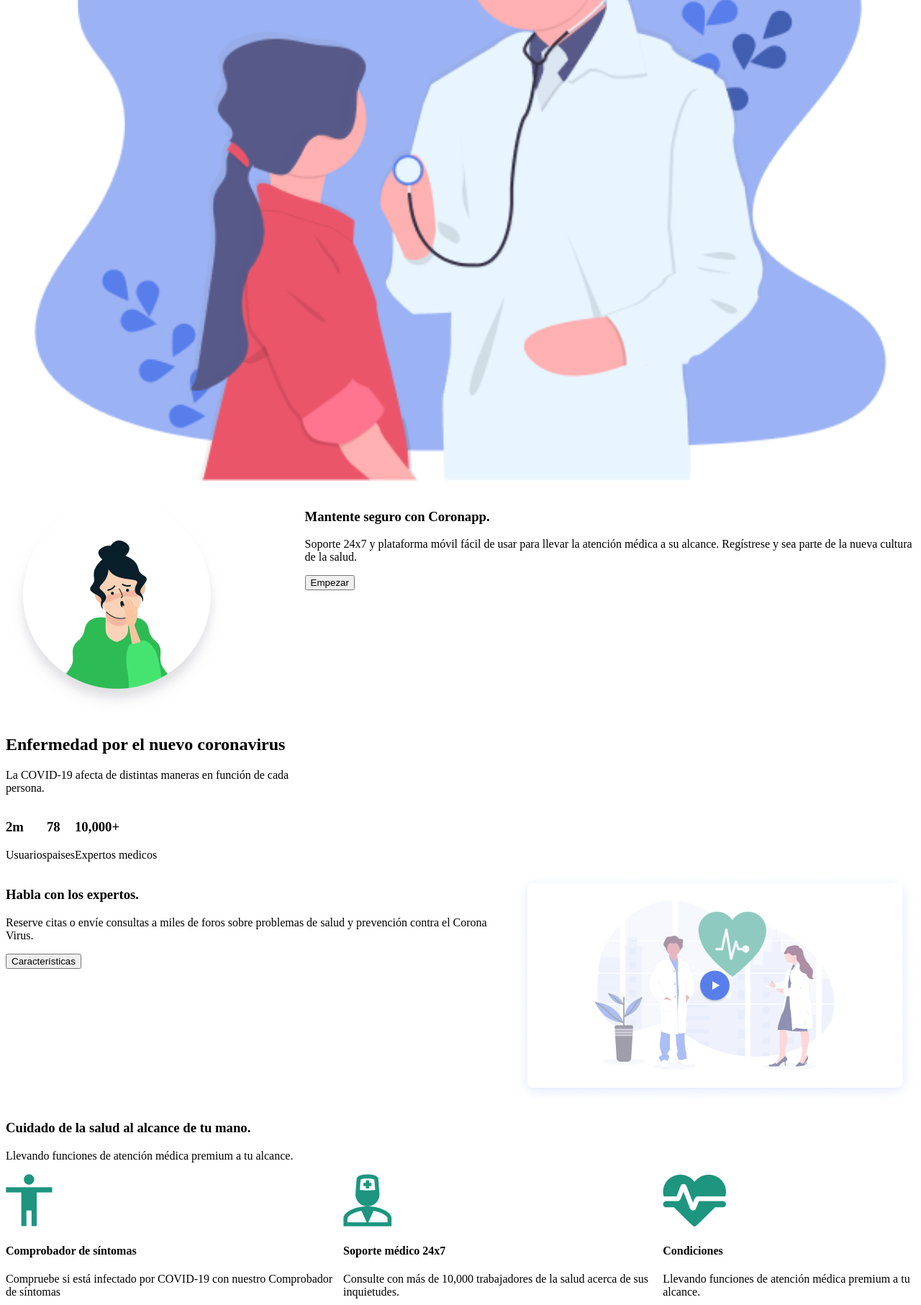
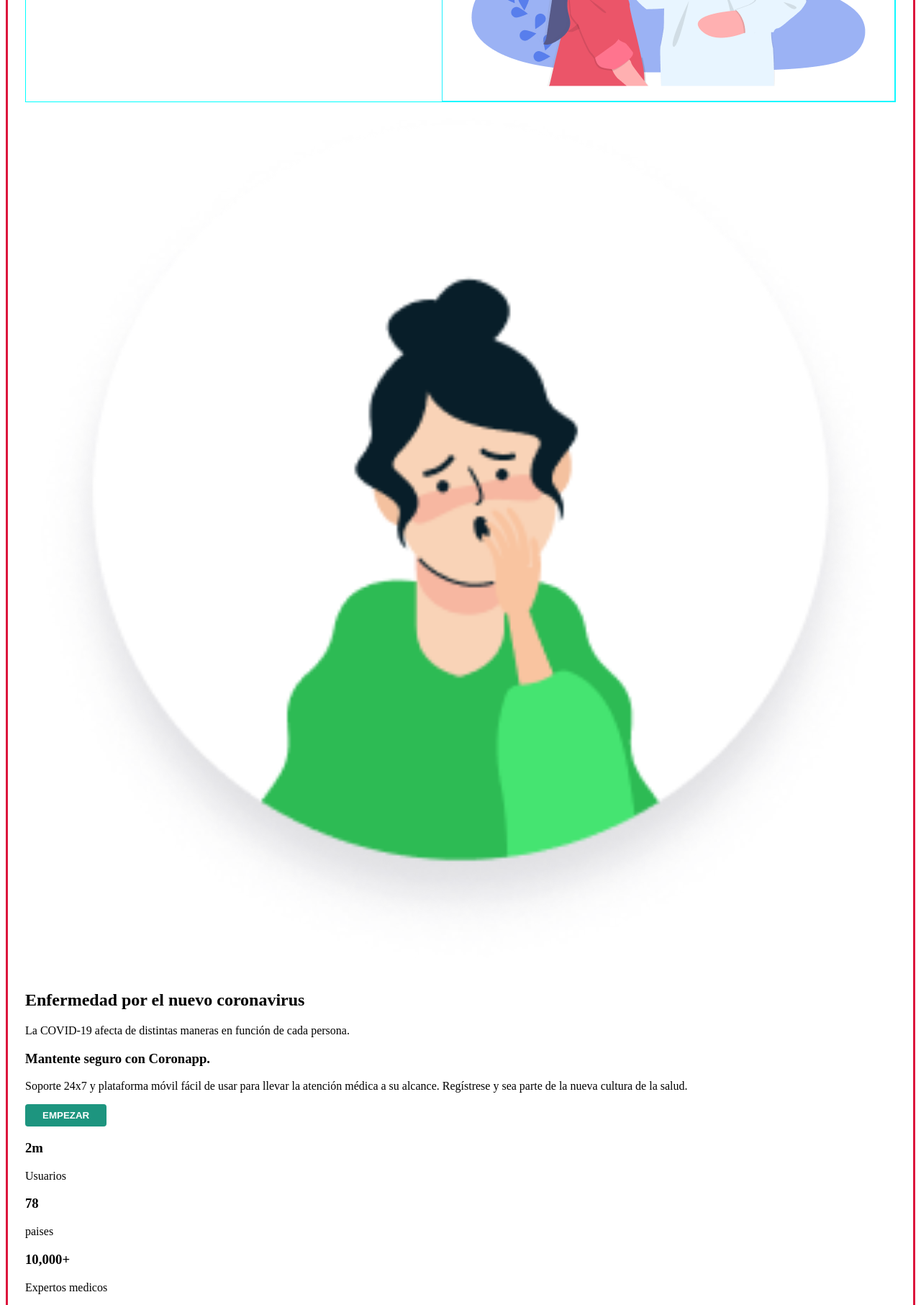
Before and after one commit to Cetasdi1/coronapp, a plain HTML site: page index.html in a window 1280 px wide. Shown: the part 378-2191 px from the top of the page at 72% size. Drawn offline with Linux system fonts and the light colour scheme.

Commit message:
Add files via upload

```diff
--- a/css/componentes/button.css
+++ b/css/componentes/button.css
@@ -7,3 +7,8 @@
   border: none;
   border-radius: 4px;
 }
+.btn-menu {
+  background: none;
+  border: none;
+  font-size: 24px;
+}
--- /dev/null
+++ b/css/componentes/wrapper.css
@@ -0,0 +1,6 @@
+.wrapper {
+  border: solid crimson;
+  max-width: 1280px;
+  margin: 0 auto;
+  padding: 24px;
+}
--- a/css/header.css
+++ b/css/header.css
@@ -10,3 +10,11 @@ header nav ul {
 header nav {
   display: none;
 }
+@media screen and (min-width: 768px) {
+  header nav {
+    display: block;
+  }
+  .btn-menu {
+    display: none;
+  }
+}
--- a/css/hero.css
+++ b/css/hero.css
@@ -1,3 +1,15 @@
-.hero {
-  /* display: flex; */
+@media screen and (min-width: 768px) {
+  .hero {
+    display: flex;
+    border: 1px solid cyan;
+    align-items: center;
+    justify-content: space-between;
+  }
+  .hero__texto {
+    border: 1px solid rebeccapurple;
+    max-width: 500px;
+  }
+  .hero__img {
+    border: 1px solid rgb(30, 240, 255);
+  }
 }
--- a/css/index.css
+++ b/css/index.css
@@ -2,9 +2,14 @@
 @import "./styles.css";
 @import "./hero.css";
 @import "./componentes/button.css";
+@import "./componentes/wrapper.css";
 /* figure {
   width: 100%;
 } */
-figure img {
+/* figure {
+  width: 100px;
+  width: 100px;
+} */
+img {
   width: 100%;
 }
--- a/css/styles.css
+++ b/css/styles.css
@@ -1,4 +1,4 @@
-.mantente-seguro {
+/* .mantente-seguro {
   display: flex;
 }
 .mantente-seguro__texto {
@@ -10,9 +10,6 @@
 .expertos__lista {
   display: flex;
 }
-.expertos__habla {
-  display: flex;
-}
 .cuidado__salud {
   display: block;
 }
@@ -22,3 +19,4 @@
 .cuidado__descargar {
   display: flex;
 }
+ */
--- a/index.html
+++ b/index.html
@@ -25,14 +25,15 @@
           <li><a href="#">Contáctanos</a></li>
         </ul>
       </nav>
-      <button><i class="fas fa-bars"></i></button>
+      <button class="btn-menu"><i class="fas fa-bars"></i></button>
     </header>
+    <main class="wrapper">
       <section class="hero">
         <article class="hero__texto">
           <h1>Cuida la salud de tu familia.</h1>
           <p>
-          Todo en un destino para consultas de salud de COVID-19. Consulte a más
-          de 10,000 trabajadores de la salud sobre sus inquietudes.
+            Todo en un destino para consultas de salud de COVID-19. Consulte a
+            más de 10,000 trabajadores de la salud sobre sus inquietudes.
           </p>
           <button class="btn-primary">Empezar</button>
         </article>
@@ -60,11 +61,11 @@
         <article class="mantente-seguro__texto">
           <h1>Mantente seguro con Coronapp.</h1>
           <p>
-          Soporte 24x7 y plataforma móvil fácil de usar para llevar la atención
-          médica a su alcance. Regístrese y sea parte de la nueva cultura de la
-          salud.
+            Soporte 24x7 y plataforma móvil fácil de usar para llevar la
+            atención médica a su alcance. Regístrese y sea parte de la nueva
+            cultura de la salud.
           </p>
-        <button>Empezar</button>
+          <button class="btn-primary">Empezar</button>
         </article>
       </section>
       <section class="expertos">
@@ -86,14 +87,14 @@
           <div>
             <h1>Habla con los expertos.</h1>
             <p>
-            Reserve citas o envíe consultas a miles de foros sobre problemas de
-            salud y prevención contra el Corona Virus.
+              Reserve citas o envíe consultas a miles de foros sobre problemas
+              de salud y prevención contra el Corona Virus.
             </p>
-          <button>Características</button>
+            <button class="btn-primary">Características</button>
           </div>
-        <picture>
+          <figure>
             <img src="./assets/img/Video.png" alt="video sobre el covid" />
-        </picture>
+          </figure>
         </article>
       </section>
       <section class="cuidado">
@@ -103,22 +104,22 @@
         </article>
         <article class="cuidado__prevencion">
           <div>
-          <picture>
+            <figure>
               <img
                 src="./assets/img/comprobacion.png"
                 alt="una persona en T pose"
               />
-          </picture>
+            </figure>
             <h4>Comprobador de síntomas</h4>
             <p>
-            Compruebe si está infectado por COVID-19 con nuestro Comprobador de
-            síntomas
+              Compruebe si está infectado por COVID-19 con nuestro Comprobador
+              de síntomas
             </p>
           </div>
           <div>
-          <picture>
+            <figure>
               <img src="./assets/img/medico.png" alt="un medico" />
-          </picture>
+            </figure>
             <h4>Soporte médico 24x7</h4>
             <p>
               Consulte con más de 10,000 trabajadores de la salud acerca de sus
@@ -126,9 +127,9 @@
             </p>
           </div>
           <div>
-          <picture>
+            <figure>
               <img src="./assets/img/latido.png" alt="un corazon" />
-          </picture>
+            </figure>
             <h4>Condiciones</h4>
             <p>Llevando funciones de atención médica premium a tu alcance.</p>
           </div>
@@ -148,6 +149,7 @@
           </div>
         </article>
       </section>
+    </main>
     <script
       src="https://kit.fontawesome.com/19b9c241ab.js"
       crossorigin="anonymous"
```
Lines whose indentation alone changed are shown as unchanged.
